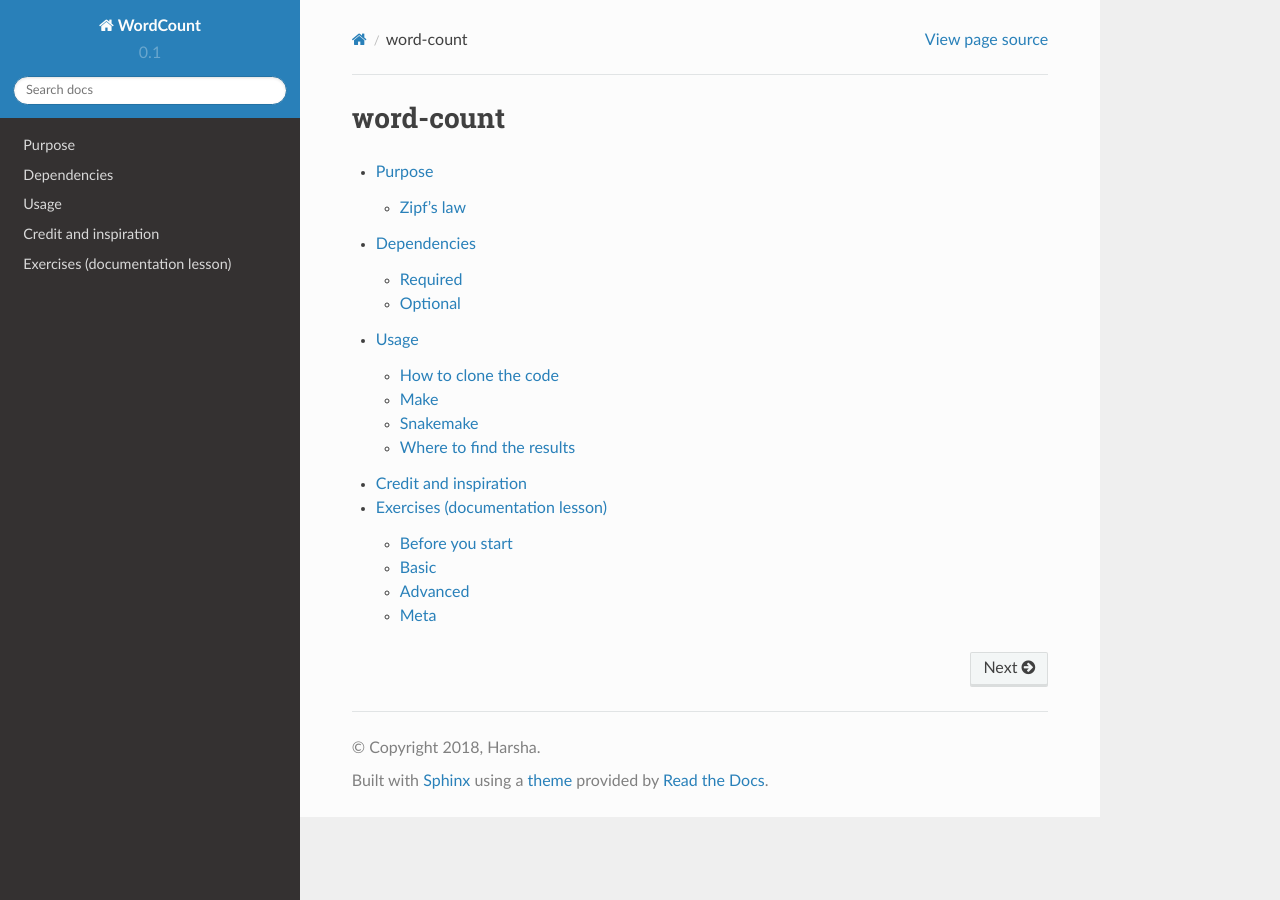
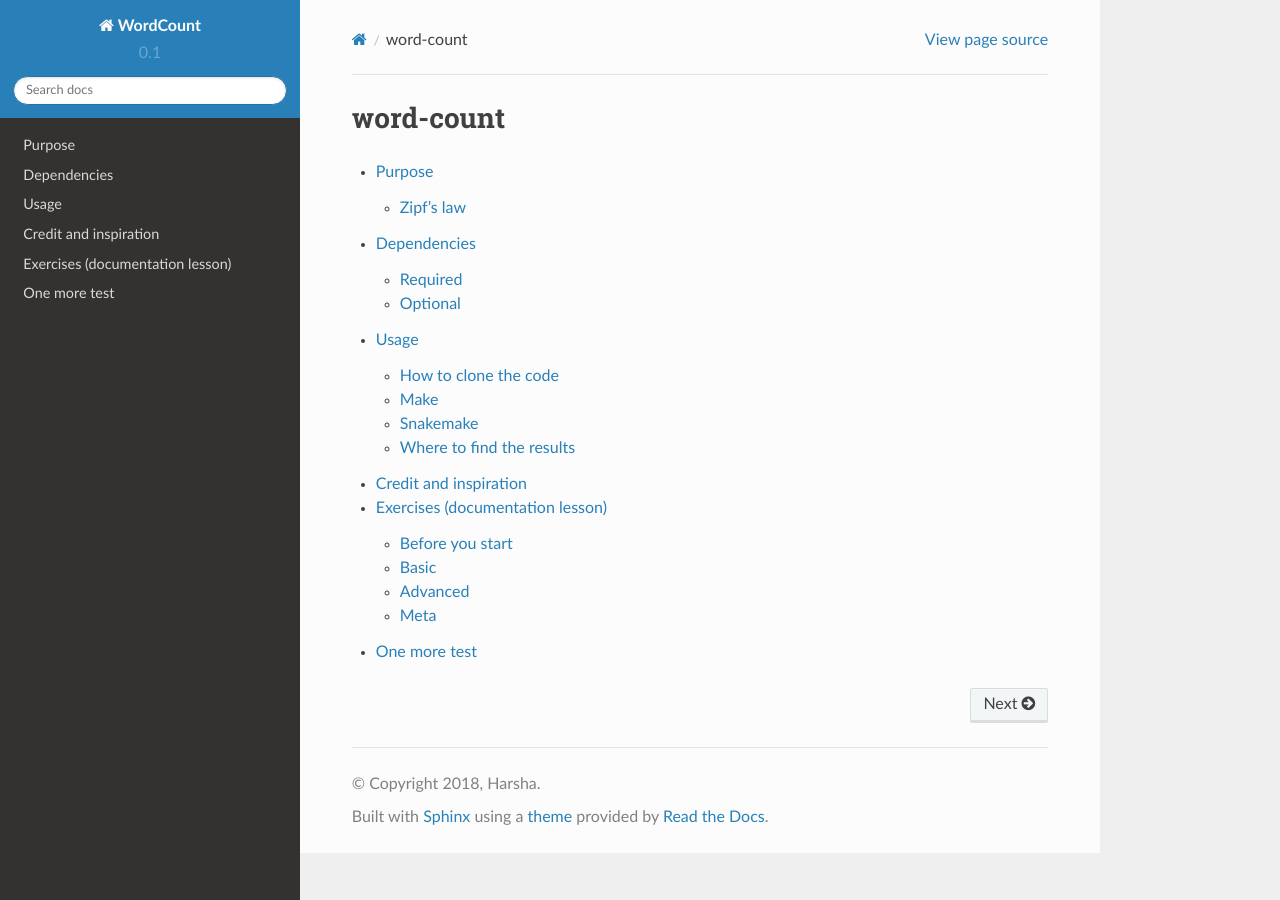
Before and after one commit to Jingyuan92/word-count, a Sphinx documentation site: the page built from doc/index.rst, in a window 1280 px wide. Built offline with Sphinx 7.4.7 and the Read the Docs theme 2.0.0, drawn with Linux system fonts in a browser that asks for light colours.

Commit message:
test add one more thing in cont

```diff
--- a/doc/index.rst
+++ b/doc/index.rst
@@ -15,3 +15,4 @@ word-count
    usage.rst
    credit.rst
    exercises.rst
+   onemore.rst
--- /dev/null
+++ b/doc/onemore.rst
@@ -0,0 +1,2 @@
+One more test
+-------------
```
